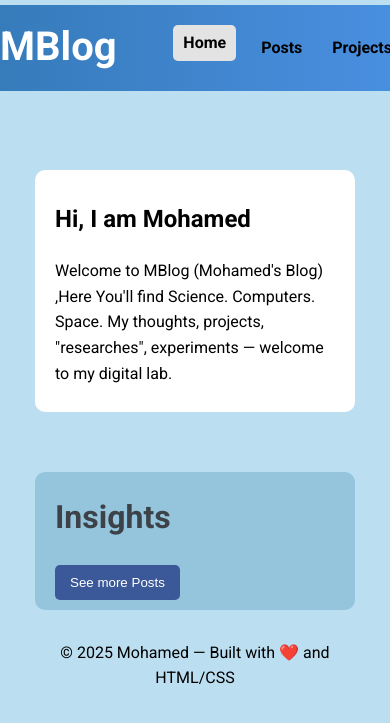
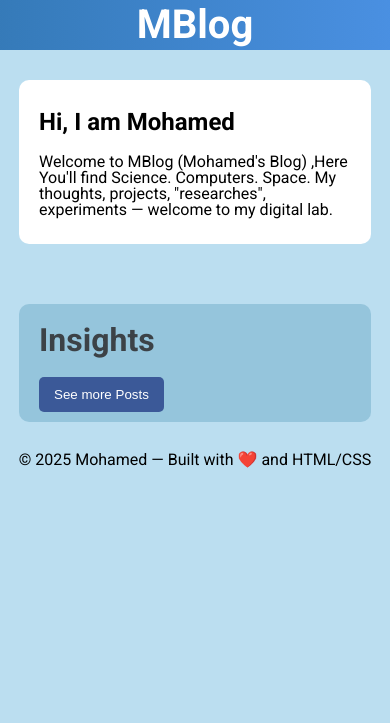
Before and after one commit to nyx7/MBlog, a Flask app: page / in a window 390 px wide. Shown: the top 723 px of the page. Run offline with Flask 3, Linux system fonts and the light colour scheme; data that the repository does not hold is empty; some libraries are stand-ins or nearby versions.

Commit message:
Update style.css

```diff
--- a/static/style.css
+++ b/static/style.css
@@ -3,8 +3,7 @@ body {
     font-family: 'Roboto', sans-serif;
     line-height: 1.6;
     max-width: 1200px;
-    margin: auto;
-    padding: 20px;
+    margin: 0px auto;
     display: flex;
     flex-direction: column;
     justify-content: center;
@@ -51,8 +50,7 @@ footer {
 .navbar {
   display: flex;
   justify-content: center;
-  padding: 15px;
-  padding-right: 0px;
+  padding: 15px 0px 15px 15px;
   margin: 0px;
   gap: 20px;
   width: 35%;
@@ -92,14 +90,13 @@ footer {
 
 #header {
     padding: 10px 20px;
-    margin: 0px auto;
-    margin-top: 5px;
+    margin: 5px auto 0px auto;
     border-radius: 10px;
     height: fit-content;
     width: 100%;
     max-width: 1000px;
     position: fixed;
-    top: 0px;
+    top: 0;
     display: flex;
     justify-content: space-between;
     z-index: 1000;
@@ -141,7 +138,7 @@ footer {
     margin-bottom: 45px;
     transition: transform 0.2s ease;
     width: 90%;
-    max-width: 800px;
+    max-width: 770px;
 }
 .posts:hover {
     transform: translateY(-5px);
@@ -296,3 +293,129 @@ article h1 {
   font-size: 1.2rem;
   margin-bottom: 1rem;
 }
+
+.topage {
+    display: none;
+}
+
+#insights-div div {
+    width: 95%;
+}
+
+@media (max-width: 1024px) {
+    body {
+    line-height: 1;
+    width: 100%;
+    margin: auto;
+    display: flex;
+    flex-direction: column;
+    justify-content: center;
+    align-items: center;
+    align-content: center;
+
+}
+    #header {
+    position: fixed;
+    display: flex;
+    flex-wrap: nowrap;
+    justify-content: space-between;
+    padding: 5px;
+    margin: 0px auto;
+    border-radius: 0px;
+    height: fit-content;
+    width: 100%;
+    max-width: 1024px;
+    top: 0px;
+    z-index: 1000;
+}
+
+#postsdiv {
+    margin-top: 100px;
+}
+
+#welcome-div {
+        margin-top: 100px;
+}
+
+.navbar {
+    display: block;
+    justify-content: center;
+    padding: 10px;
+    padding-bottom: 0;
+    gap: 1%;
+    max-width: 600px;
+    height: 15%;
+    max-height: 45px;
+    transition: all 0.5s ease;
+}
+
+.nav-link {
+    color: black;
+    width: 25%;
+    font-size: 60%;
+    text-decoration: none;
+    padding: 3px;
+    border-radius: 8px;
+    font-weight: 50%;
+    transition: all 0.5s ease;
+}
+.nav-link:hover {
+    background-color: #1f317b00;
+    color: black;
+    font-weight: 700;
+}
+
+#current {
+    font-size: 70%;
+    width: 30%;
+}
+
+#post-header {
+    padding: 10px;
+    padding-bottom: 5px;
+    border-radius: 0;
+    width: 100%;
+    align-items: center;
+    font-size: larger;
+}
+
+article {
+    margin-top: 80px;
+    padding: 15px;
+}
+
+#insights-div div {
+    width: 93%;
+}
+}
+
+
+@media (max-width:500px) {
+    #header nav {
+        display: none;
+    }
+
+    #postsdiv {
+        margin-top: 80px;
+    }
+
+    #header h1 {
+        margin: auto;
+        justify-content: center;
+    }
+
+    .topage {
+        display: flex;
+    }
+
+    #insights-div {
+        width: 85%;
+        padding-left: 2px;
+    }
+
+    #welcome-div {
+        margin-top: 80px;
+    }
+
+
+}
```
